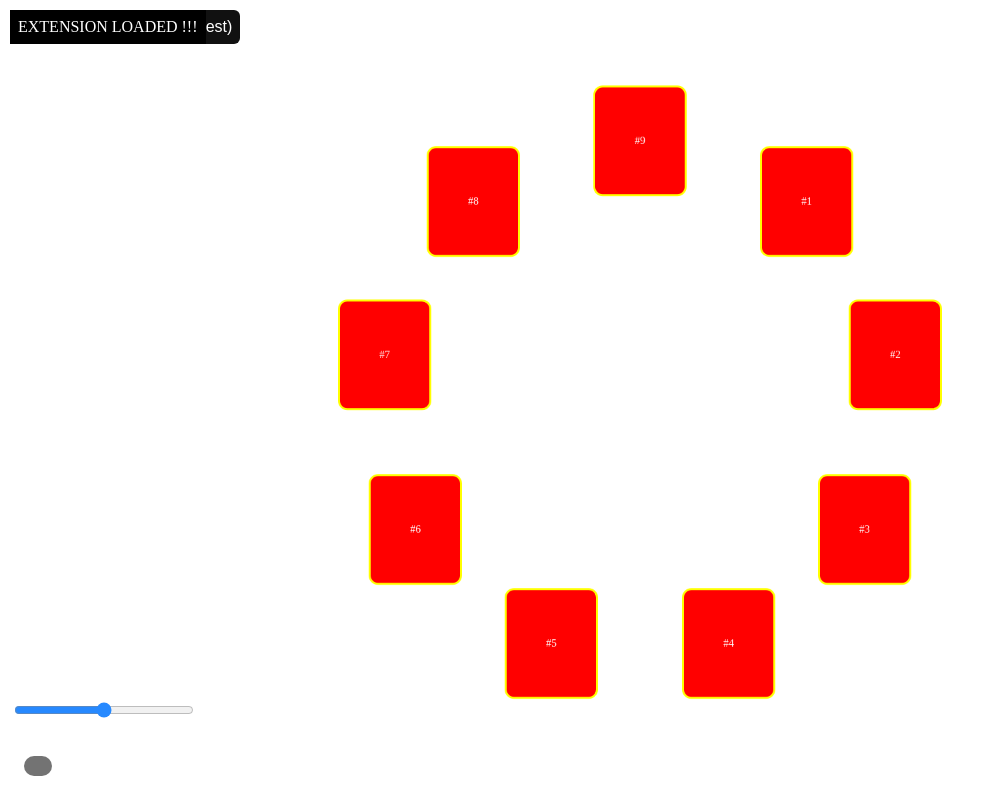
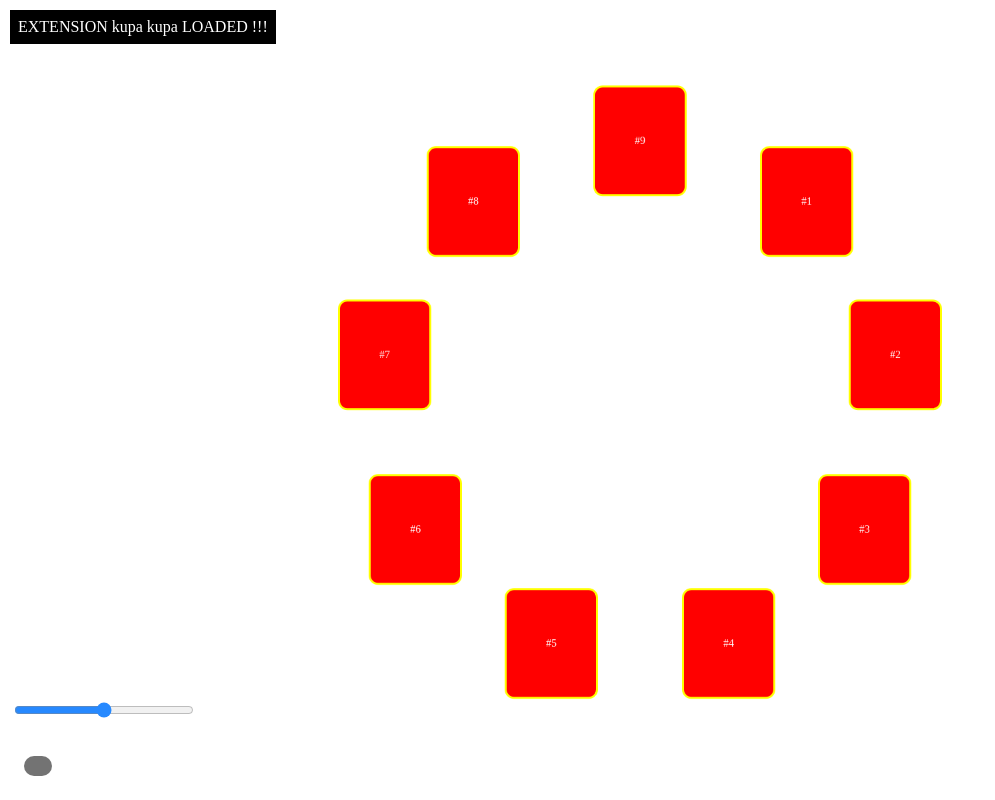
Before and after one commit to janper8877/demon-bluff, a website: page viewer.html in a window 1280 px wide. Shown: the whole page, without its empty margins (0-995 px from the left). Drawn offline with Linux system fonts and the light colour scheme; no server answers.

Commit message:
Update viewer.html

```diff
--- a/viewer.html
+++ b/viewer.html
@@ -77,7 +77,7 @@
 
 <body>
   <div style="position:fixed;top:10px;left:10px;z-index:999999;background:#000;color:#fff;padding:8px">
-    EXTENSION LOADED !!!
+    EXTENSION kupa kupa LOADED !!!
   </div>
 
   <div style="position:fixed;top:10px;left:10px;z-index:9999;background:#111;color:#fff;padding:8px;border-radius:6px;font-family:Arial">
```
